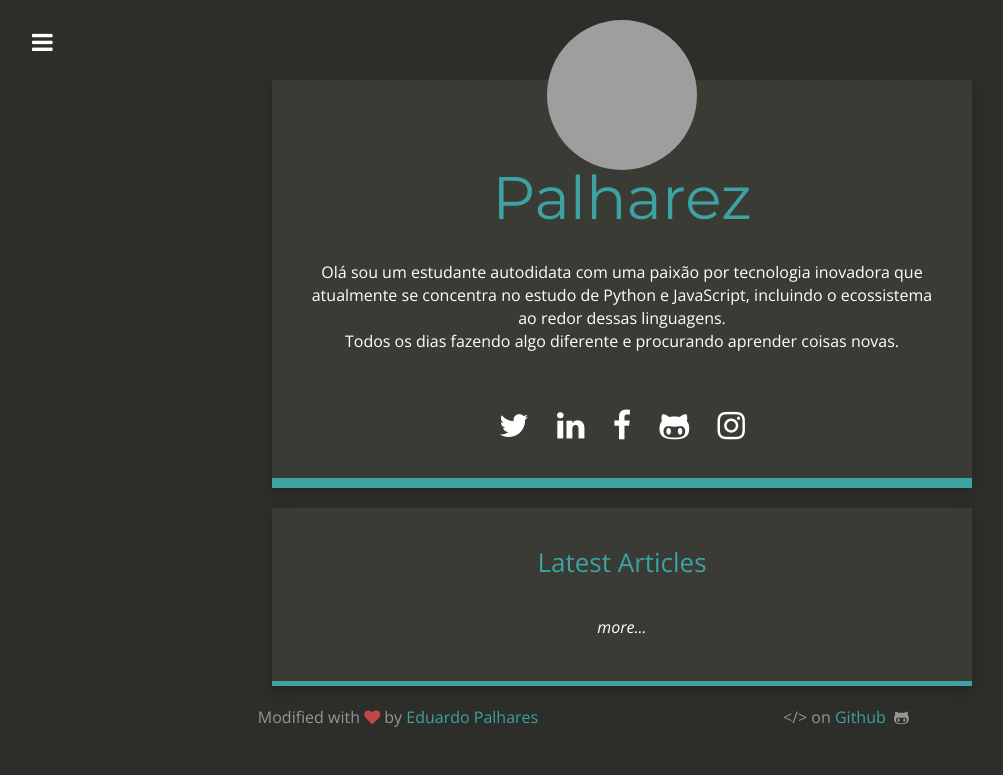
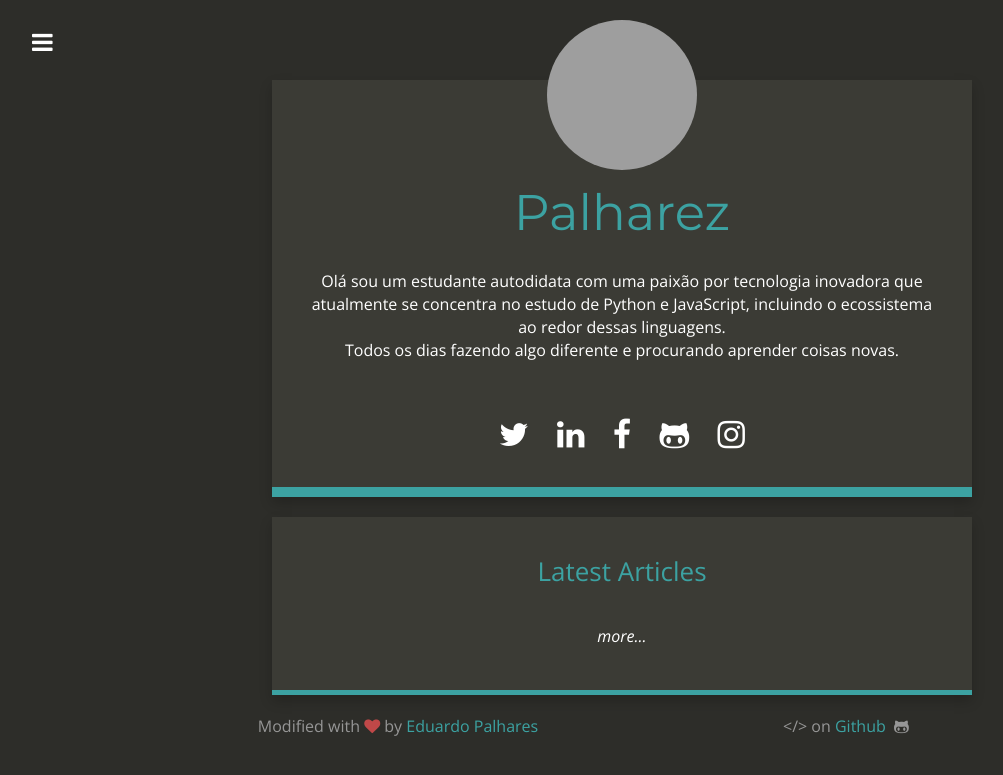
Before and after one commit to palharez/palharez.github.io, a Jekyll site: the page built from index.html, in a window 1280 px wide. Shown: the top 775 px of the page, without its empty margins (18-1021 px from the left). Built offline with Jekyll 4.4.1, drawn with Linux system fonts in a browser that asks for light colours; nearby versions of some CDN libraries; grey boxes are pictures that could not be loaded.

Commit message:
Update css header

```diff
--- a/_includes/head.html
+++ b/_includes/head.html
@@ -3,6 +3,7 @@
 <meta name="viewport" content="width=device-width, initial-scale=1.0">
 <title>{% if page.title %}{{ page.title }}{% else %}{{ site.title }}{% endif %}</title>
 <meta name="description" content="{{ site.description }}">
+<meta property="og:image" content="{{ site.title_image }}" />
 
 <link rel="stylesheet" href="//netdna.bootstrapcdn.com/bootstrap/3.1.1/css/bootstrap.min.css">
 <link rel="stylesheet" href="//maxcdn.bootstrapcdn.com/font-awesome/4.7.0/css/font-awesome.min.css">
@@ -45,5 +46,4 @@
 <!-- MathJax for LaTeX -->
 <script type="text/javascript" src="https://cdn.mathjax.org/mathjax/latest/MathJax.js?config=TeX-AMS-MML_HTMLorMML"></script>
 {% endif %}
-
 </head>
--- a/css/style.scss
+++ b/css/style.scss
@@ -260,16 +260,16 @@ ul {
 		color: $light-blue;
 		margin-top: 0px;
 		padding-top: 15px;
-		font-size: 30px;
+		font-size: 40px;
 
 		@media (min-width: $screen-sm-min) {
-			font-size: 52px;
+			font-size: 48px;
 			margin-top: 0px;
 		}
 
 		@media (min-width: $screen-md-min) {
-			font-size: 60px;
-			margin-top: -20px;
+			font-size: 50px;
+			margin-top: 0px;
 		}
 	}
 
```
